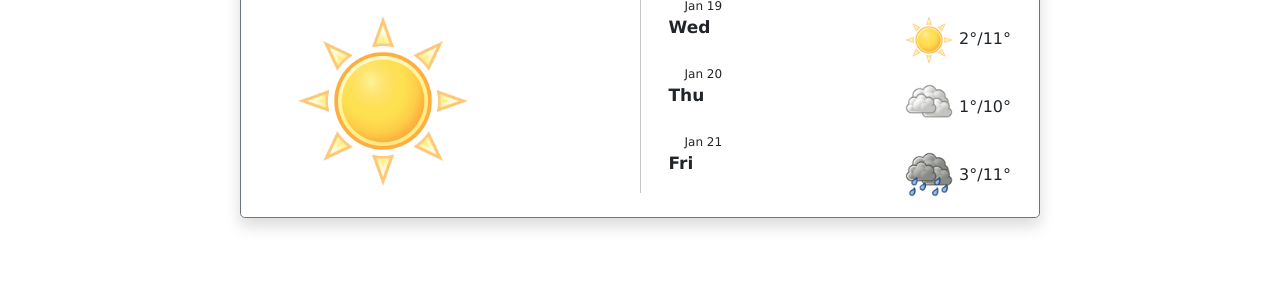
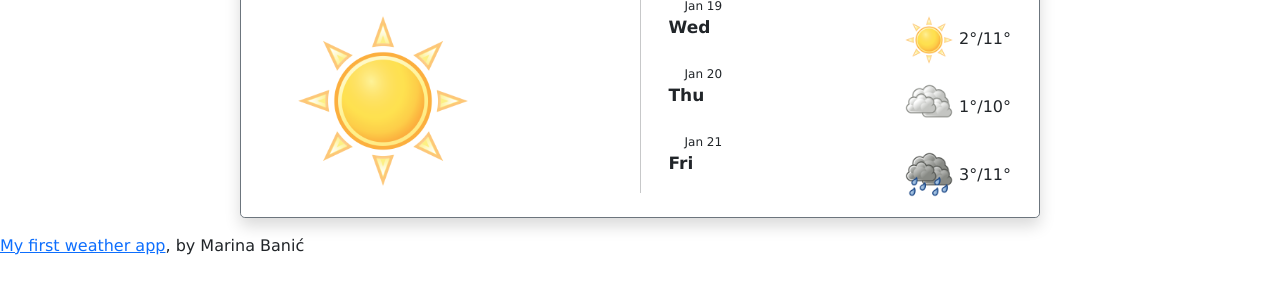
Before and after one commit to marinaban/my-first-weather-app, a plain HTML site: page index.html in a window 1280 px wide. Shown: the part 362-656 px from the top of the page. Drawn offline with nearby package versions, Linux system fonts and the light colour scheme.

Commit message:
link to my github

```diff
--- a/index.html
+++ b/index.html
@@ -137,6 +137,15 @@
         </div>
       </div>
     </div>
+
+    <p>
+      <a
+        href="https://github.com/marinaban/my-first-weather-app"
+        target="_blank"
+        >My first weather app</a
+      >, by Marina Banić
+    </p>
+
     <script src="src/index.js"></script>
   </body>
 </html>
```
